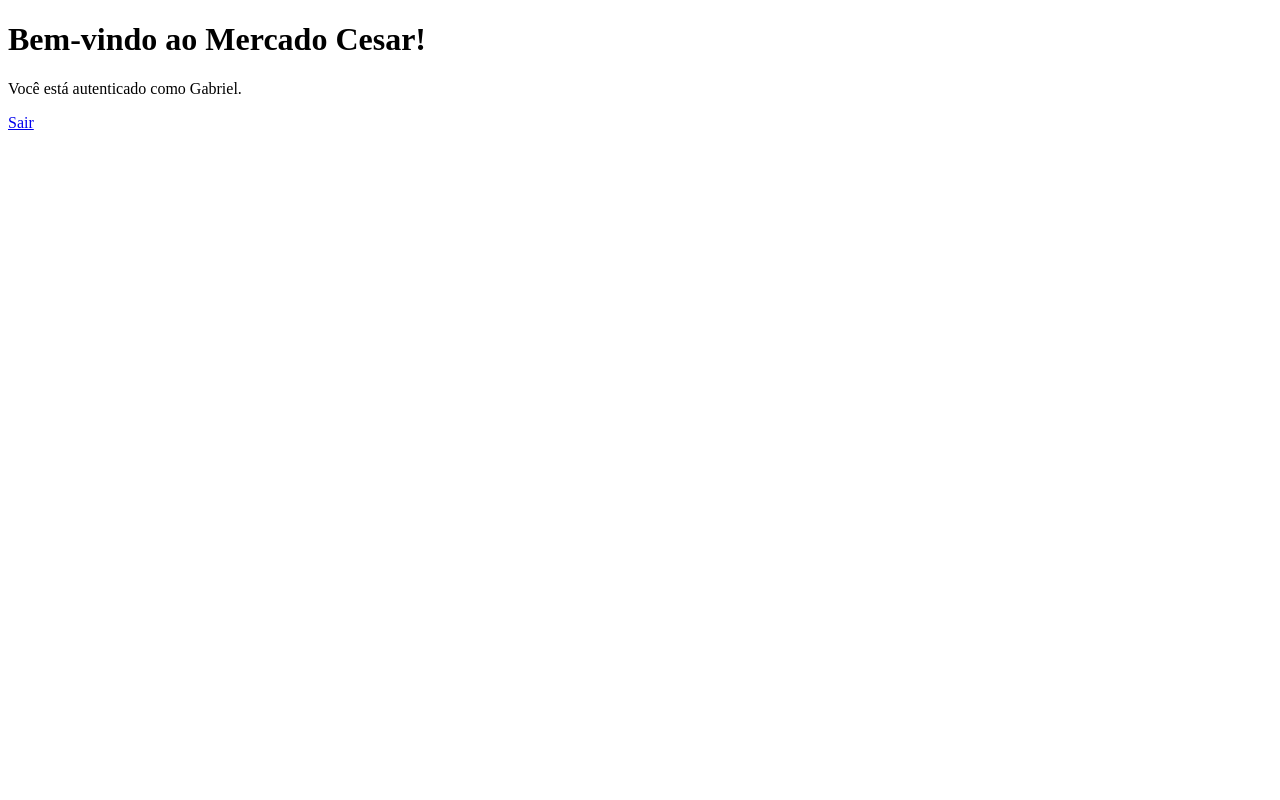
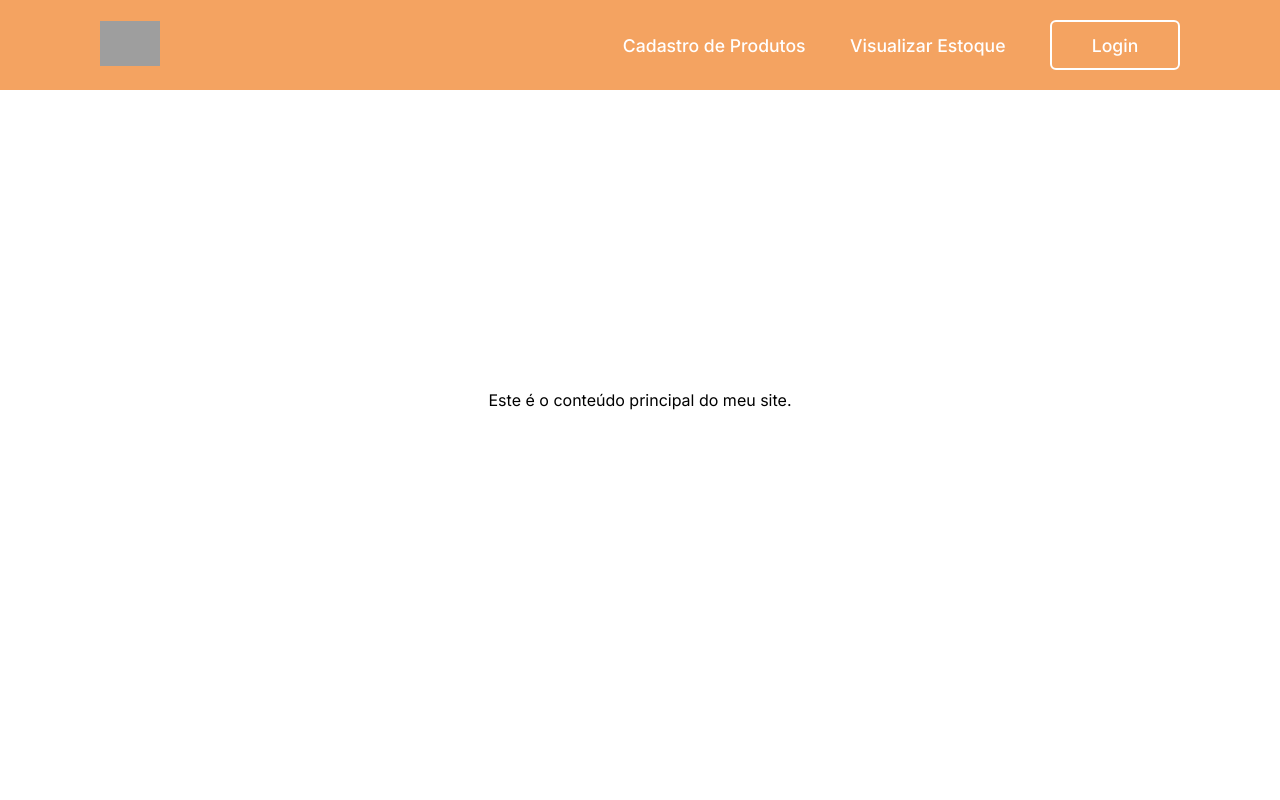
Before and after one commit to GabrielNFR/Mercado-Cesar, a Django app: page / in a window 1280 px wide. Run offline with Django 5.2, Linux system fonts and the light colour scheme; a user stored in the database is signed in; grey boxes are pictures that could not be loaded.

Commit message:
Adciona o HTML e CSS da pagina home

```diff
--- /dev/null
+++ b/mercadocesar/static/css/testelogin.css
@@ -0,0 +1,88 @@
+@import url('https://fonts.googleapis.com/css2?family=Inter:ital,opsz,wght@0,14..32,100..900;1,14..32,100..900&display=swap');
+
+/* ESTILO GERAL */
+* {
+    margin: 0;
+    padding: 0;
+    box-sizing: border-box;
+    font-family: "Inter", sans-serif;
+}
+
+html {
+    scroll-behavior: smooth;
+}
+
+body {
+    display: flex;
+    justify-content: center;
+    align-items: center;
+    min-height: 100vh;
+    background-color: white;
+}
+
+/* CABEÇALHO */
+header {
+    position: fixed;
+    top: 0;
+    left: 0;
+    width: 100%;
+    padding: 20px 100px;
+    display: flex;
+    justify-content: space-between;
+    align-items: center;
+    z-index: 99;
+    background-color: #f4a361;
+}
+
+.logo img {
+    width: 60px;
+    height: auto;
+}
+
+.menu a {
+    position: relative;
+    font-size: 1.1em;
+    color: #fff;
+    text-decoration: none;
+    font-weight: 500;
+    margin-left: 40px;
+}
+
+.menu a::after {
+    content: '';
+    position: absolute;
+    left: 0;
+    bottom: -6px;
+    width: 100%;
+    height: 3px;
+    background: #fff;
+    border-radius: 5px;
+    transform-origin: right;
+    transform: scaleX(0);
+    transition: transform .5s;
+}
+
+.menu a:hover::after {
+    transform-origin: left;
+    transform: scaleX(1);
+}
+
+.menu .loginpopup{
+    width: 130px;
+    height: 50px;
+    background-color: transparent;
+    border: 2px solid white;
+    outline: none;
+    border-radius: 6px;
+    cursor: pointer;
+    font-size: 1.1em;
+    color: white;
+    font-weight: 500;
+    margin-left: 40px;
+    transition: .5s;
+}
+
+.menu .loginpopup:hover {
+    background: white;
+    color: #f4a361;
+}
--- /dev/null
+++ b/mercadocesar/templates/base.html
@@ -0,0 +1,34 @@
+<!DOCTYPE html>
+<html lang="pt-br">
+<head>
+    <meta charset="UTF-8">
+    <meta name="viewport" content="width=device-width, initial-scale=1.0">
+
+    <link rel="preconnect" href="https://fonts.googleapis.com">
+    <link rel="preconnect" href="https://fonts.gstatic.com" crossorigin>
+    <link href="https://fonts.googleapis.com/css2?family=Inter:ital,opsz,wght@0,14..32,100..900;1,14..32,100..900&display=swap" rel="stylesheet">
+
+    {% load static %}
+    <link rel="stylesheet" href="{% static 'css/testelogin.css' %}">
+
+    <title>Mercado Cesar</title>
+</head>
+
+<body>
+    <header>
+        <div class="logo">
+            <img src="img/Mercado.png" alt="Logo Mercado Cesar">
+        </div>
+
+        <nav class="menu">
+            <a href="#">Cadastro de Produtos</a>
+            <a href="#">Visualizar Estoque</a>
+            <button class="loginpopup">Login</button>
+        </nav>
+    </header>
+
+    {% block content %}
+    {% endblock %}
+
+</body>
+</html>
--- a/mercadocesar/templates/home.html
+++ b/mercadocesar/templates/home.html
@@ -1,11 +1,5 @@
-<!DOCTYPE html>
-<html>
-<head>
-    <title>Página Inicial</title>
-</head>
-<body>
-    <h1>Bem-vindo ao Mercado Cesar!</h1>
-    <p>Você está autenticado como {{ user.username }}.</p>
-    <a href="/accounts/logout/">Sair</a>
-</body>
-</html>
+{% extends 'base.html' %}
+
+{% block content %}
+    <p>Este é o conteúdo principal do meu site.</p>
+{% endblock %}
```
Also changed, not shown: db.sqlite3.
